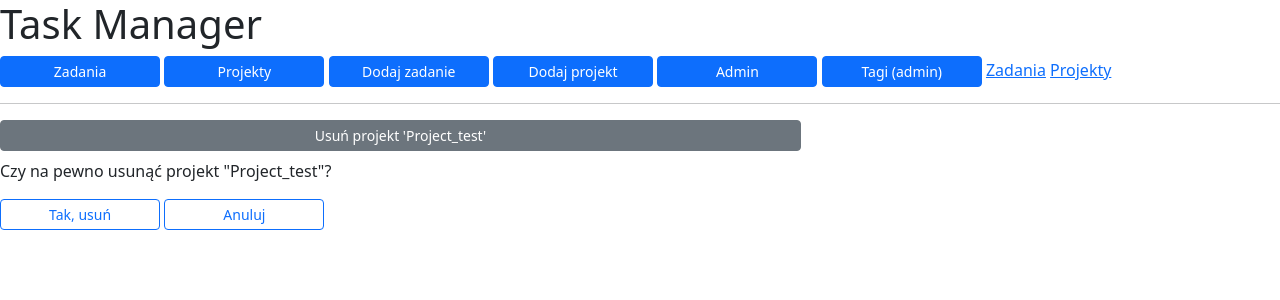
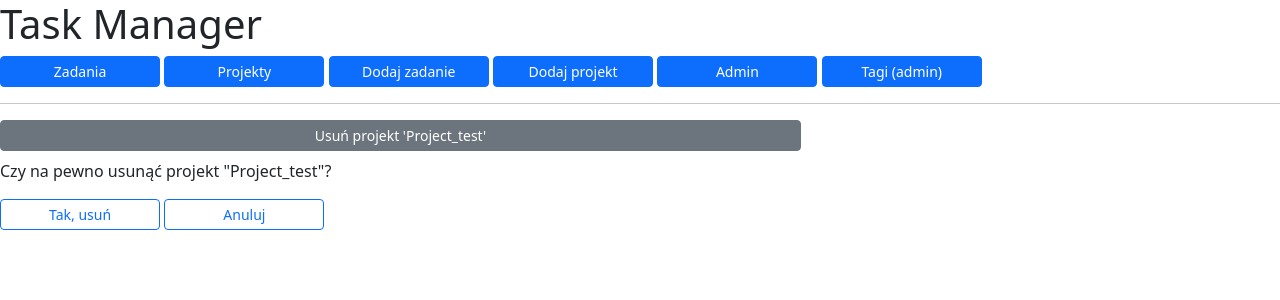
Before and after one commit to mercoledi1337/django_162677, a Django app: page /project/3/delete/ in a window 1280 px wide. Shown: the top 300 px of the page. Run offline with Django 5.2, Linux system fonts and the light colour scheme; data comes from the database, SQL or seed files in the repository.

Commit message:
removing nesecary labels in base.html

```diff
--- a/seredaApp/templates/base.html
+++ b/seredaApp/templates/base.html
@@ -15,9 +15,6 @@
      <a href="{% url 'project_add' %}"class="btn btn-primary btn-sm" style="width: 20ch;">Dodaj projekt</a>
      <a href="{% url 'admin:index' %}"class="btn btn-primary btn-sm" style="width: 20ch;">Admin</a>
      <a href="{% url 'admin:seredaApp_tag_changelist' %}" class="btn btn-primary btn-sm" style="width: 20ch;">Tagi (admin) </a>
-
-          <a href="{% url 'task_list' %}">Zadania</a>
-          <a href="{% url 'project_list' %}">Projekty</a>
  </nav>
 
 <hr>
```
